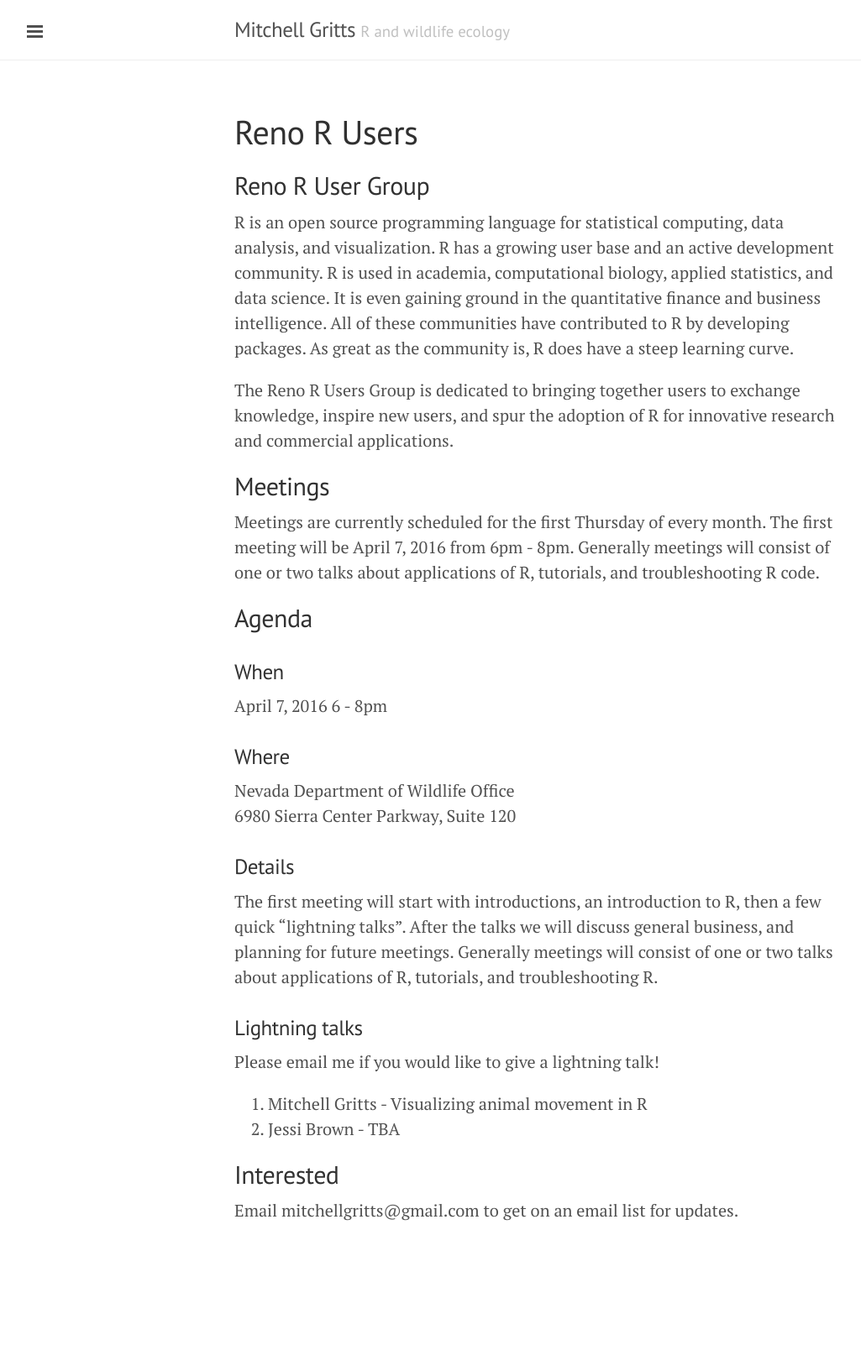
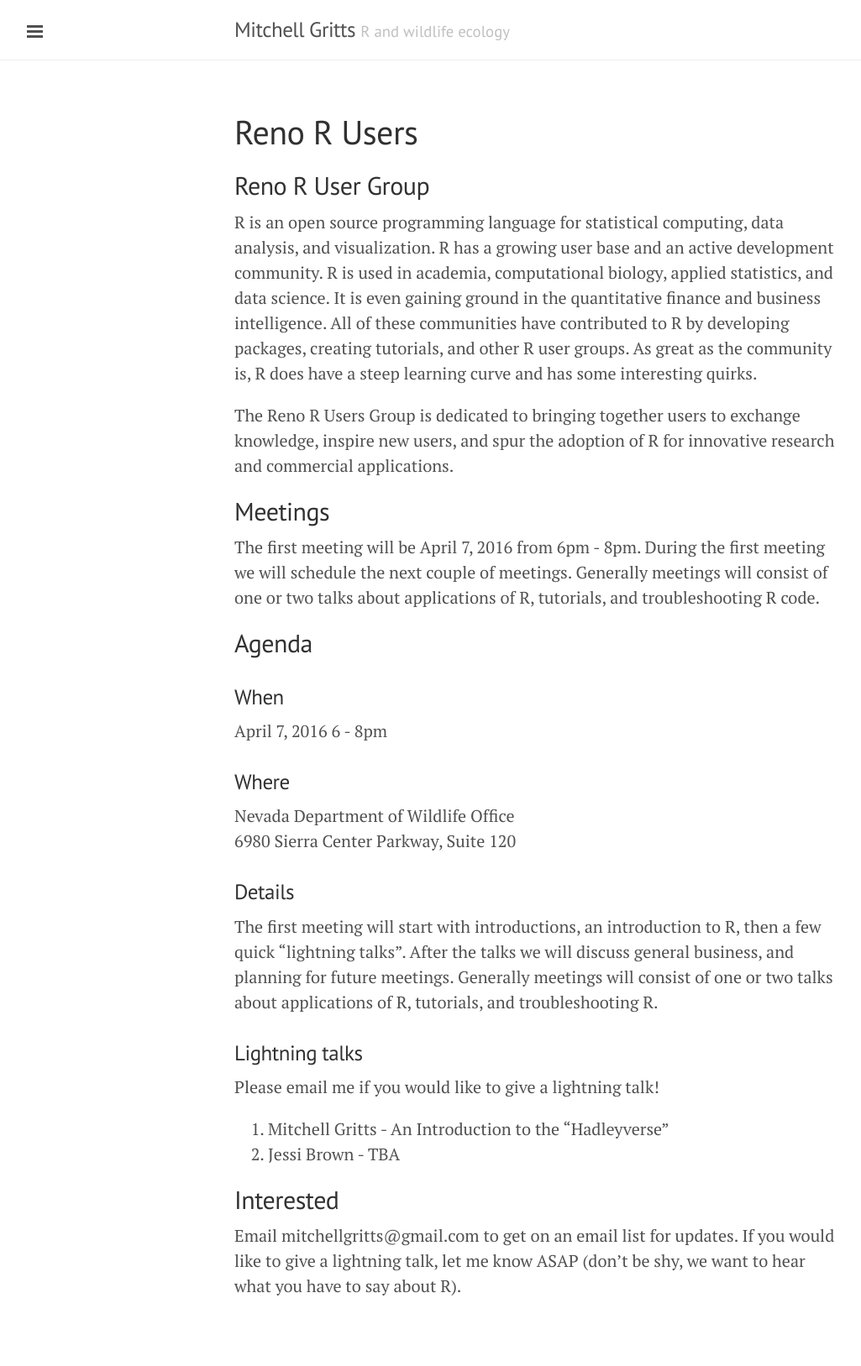
Before and after one commit to andrianaimisa/mgritts.github.io, a Jekyll site: the page built from rugreno.md, in a window 1280 px wide. Shown: the whole page at 84% size, without its empty margins (1-1026 px from the left). Built offline with Jekyll 4.4.1, drawn with Linux system fonts in a browser that asks for light colours; before the commit the page ends 1537 px from its top, so only the background shows below that.

Commit message:
update renorug

```diff
--- a/rugreno.md
+++ b/rugreno.md
@@ -5,13 +5,13 @@ title: Reno R Users
 
 ## Reno R User Group
 
-R is an open source programming language for statistical computing, data analysis, and visualization. R has a growing user base and an active development community. R is used in academia, computational biology, applied statistics, and data science. It is even gaining ground in the quantitative finance and business intelligence. All of these communities have contributed to R by developing packages. As great as the community is, R does have a steep learning curve.
+R is an open source programming language for statistical computing, data analysis, and visualization. R has a growing user base and an active development community. R is used in academia, computational biology, applied statistics, and data science. It is even gaining ground in the quantitative finance and business intelligence. All of these communities have contributed to R by developing packages, creating tutorials, and other R user groups. As great as the community is, R does have a steep learning curve and has some interesting quirks.
 
 The Reno R Users Group is dedicated to bringing together users to exchange knowledge, inspire new users, and spur the adoption of R for innovative research and commercial applications.
 
 ## Meetings
 
-Meetings are currently scheduled for the first Thursday of every month. The first meeting will be April 7, 2016 from 6pm - 8pm. Generally meetings will consist of one or two talks about applications of R, tutorials, and troubleshooting R code.
+The first meeting will be April 7, 2016 from 6pm - 8pm. During the first meeting we will schedule the next couple of meetings. Generally meetings will consist of one or two talks about applications of R, tutorials, and troubleshooting R code.
 
 ## Agenda
 
@@ -29,9 +29,9 @@ The first meeting will start with introductions, an introduction to R, then a fe
 
 Please email me if you would like to give a lightning talk!
 
-1. Mitchell Gritts - Visualizing animal movement in R
+1. Mitchell Gritts - An Introduction to the "Hadleyverse"
 2. Jessi Brown - TBA
 
 ## Interested
 
-Email mitchellgritts@gmail.com to get on an email list for updates.
+Email mitchellgritts@gmail.com to get on an email list for updates. If you would like to give a lightning talk, let me know ASAP (don't be shy, we want to hear what you have to say about R).
```
